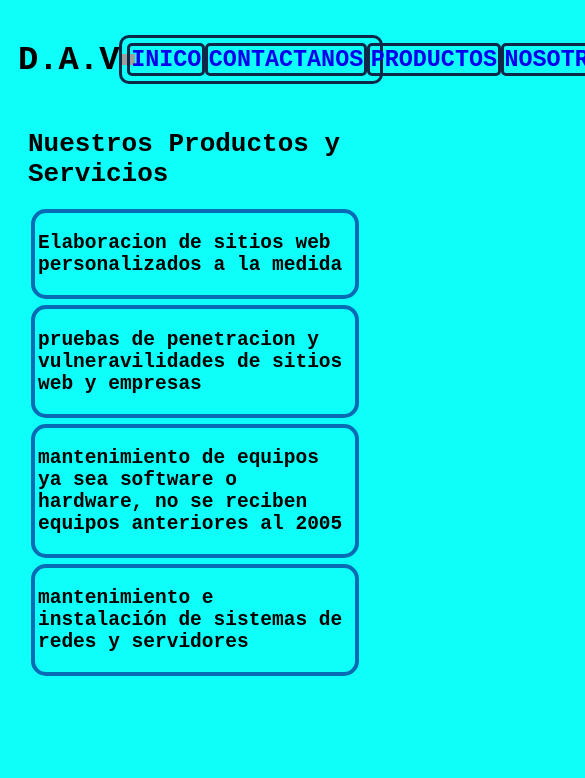
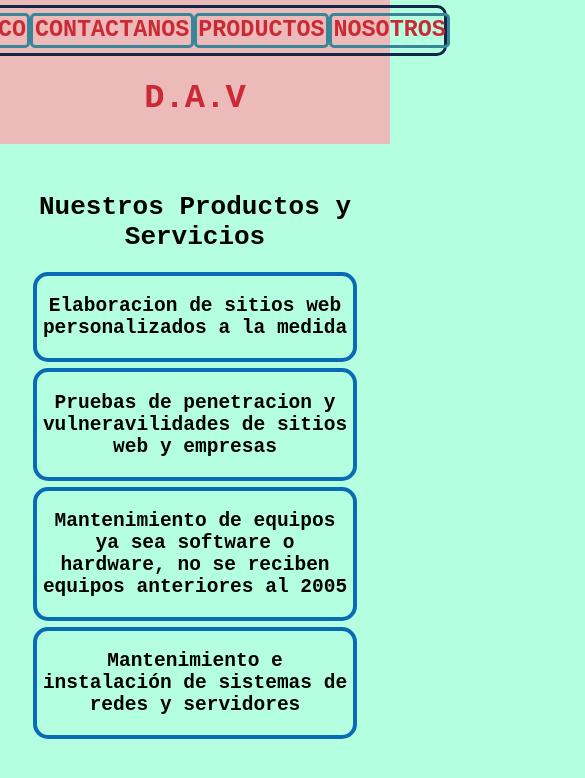
Before and after one commit to D-A-V-I-D-A-R-A-N-G-O/clase, a plain HTML site: page 6-05-2025/pagina/html/productos.html in a window 390 px wide. Shown: the top 778 px of the page, 585 px wide, since content can reach past the window. Drawn offline with Linux system fonts and the light colour scheme; grey boxes are pictures that could not be loaded.

Commit message:
mejor css

```diff
--- a/6-05-2025/pagina/html/productos.html
+++ b/6-05-2025/pagina/html/productos.html
@@ -9,8 +9,9 @@
 <body id="productos">
     <div id="encabezado">
         <div id="titulo">
+            <img src="https://art.pixilart.com/sr2094cb77d859b.png" alt="logo" id="logo">
+
             <h1>D.A.V</h1>
-            <img src="https://art.pixilart.com/sr2094cb77d859b.png" alt="logo" id="logo">
         </div>
         <div id="navegacion">
             <a href="../index.html">INICO</a>
@@ -19,22 +20,25 @@
             <a href="./nosotros.html">NOSOTROS</a>
         </div>
     </div>
+    <div id="contenido">
         <div id="productos">
             <h1>Nuestros Productos y Servicios</h1>
             <div id="producto">
                 <h2>Elaboracion de sitios web personalizados a la medida</h2>
             </div>
             <div id="producto">
-            <h2>pruebas de penetracion y vulneravilidades de sitios web y empresas</h2>
+                <h2>Pruebas de penetracion y vulneravilidades de sitios web y empresas</h2>
             </div>
             <div id="producto">
-            <h2>mantenimiento de equipos ya sea software o hardware, no se reciben equipos anteriores al 2005</h2>
+                <h2>Mantenimiento de equipos ya sea software o hardware, no se reciben equipos anteriores al 2005</h2>
             </div>
             <div id="producto">
-            <h2>mantenimiento e instalación de sistemas de redes y servidores</h2>
+                <h2>Mantenimiento e instalación de sistemas de redes y servidores</h2>
+            </div>
         </div>
     </div>
 
 
+
 </body>
 </html>
--- a/6-05-2025/pagina/styles/styles.css
+++ b/6-05-2025/pagina/styles/styles.css
@@ -3,45 +3,80 @@
 .color3 {color: #096bb4;}
 .color4 {color: #08b9ff;}
 .color5 {color: #0efff9;}
+
+
 body{
-    background-color: #0efff9;
+    padding: 0;
+    margin: 0%;
+    background-color: #b5ffe1;
     display: flex;
     flex-direction: column;
     font-family: monospace;
+
 }
 #logo{
-    max-width: 15%;
+    max-width: 20%;
     min-width: 7%s;
-    max-height: 15%;
+    max-height: 20%;
     min-height: 7%;
 }
 #encabezado{
-    display: inline-flex;
+    background-color: #ebbab9 ;
+    color: #cc2936;
+    display: flex;
     flex-direction: row;
     justify-content: space-around;
     align-items: center;
+    padding: 5px;
 }
 
 #titulo{
     display: flex;
     flex-direction: row;
     align-items: center;
-    justify-content: space-around;
-    max-width: 50%;
+    justify-content: space-evenly;
+    max-width: 60%;
     font-size: 130%;
 }
 #navegacion{
-    border: 3px solid #102848;
+    color: #cc2936;
     border-radius: 10px;
-    display: flex;
+    display: inline-flex;
     align-items: center;
     justify-content: space-around;
-    min-width: 70%;
+    min-width: 80%;
     padding: 5px;
 }
+@media (max-width: 720px) {
+    #navegacion{
+        border: 3px solid #102848;
+        border-radius: 10px;
+        display: inline-flex;
+        flex-direction: row;
+        min-width: 100%;
+        padding: 5px;
+    }
+    #encabezado{
+        display: flex;
+        flex-direction: column-reverse;
+        justify-content: space-around;
+        align-items: center;
+    }
+    #titulo{
+        flex-direction: row;
+        justify-content: center;
+    }
+    #logo{
+        display: none;
+    }
+}
+
+
 #navegacion a{
+    color: #cc2936;
+
     font-size: 180%;
-    border: 3px solid #102848;
+    border: 3px solid #388697;
     padding: 0.3%;
     border-radius: 5px;
     text-decoration: none;
@@ -63,6 +98,7 @@ body{
 #contenido li{
     padding: 25px;
 }
+
 #formulario {
 
         display: flex;
@@ -110,7 +146,6 @@ body{
 #productos {
     display: flex;
     flex-direction: column;
-    padding: 10px;
     justify-content: center;
 
 }
```
Also changed, not shown: 6-05-2025/pagina/html/contactanos.html (+3 -2 lines), 6-05-2025/pagina/html/nosotros.html (+2 -1 lines), 6-05-2025/pagina/index.html (+3 -3 lines). Lines whose indentation alone changed are shown as unchanged.
